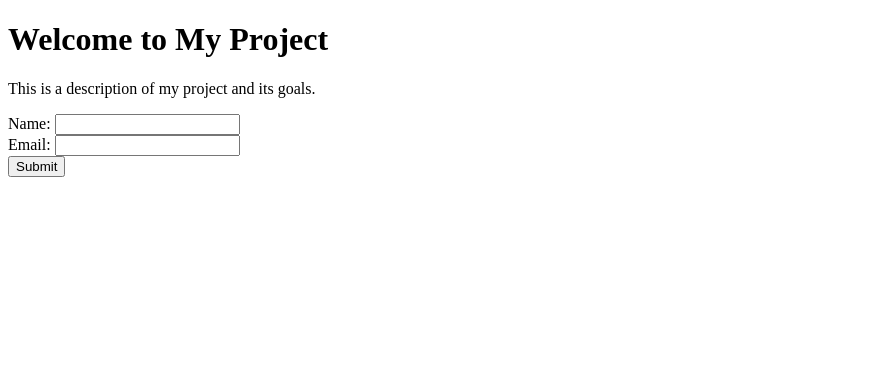
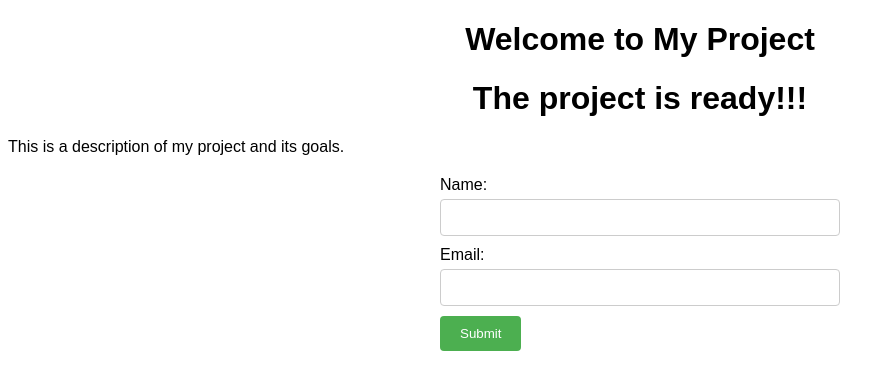
Before and after one commit to salmenz/git-workflow-exercise, a plain HTML site: page index.html in a window 1280 px wide. Shown: the whole page, without its empty margins (0-895 px from the left). Drawn offline with Linux system fonts and the light colour scheme.

Commit message:
index release branch

```diff
--- a/index.html
+++ b/index.html
@@ -2,9 +2,11 @@
 <html>
 <head>
     <title>My Project</title>
+    <link rel="stylesheet"  type="text/css" href="style.css">
 </head>
 <body>
 <h1>Welcome to My Project</h1>
+<h1>The project is ready!!!</h1>
 <p>This is a description of my project and its goals.</p>
 
 <form>
```
